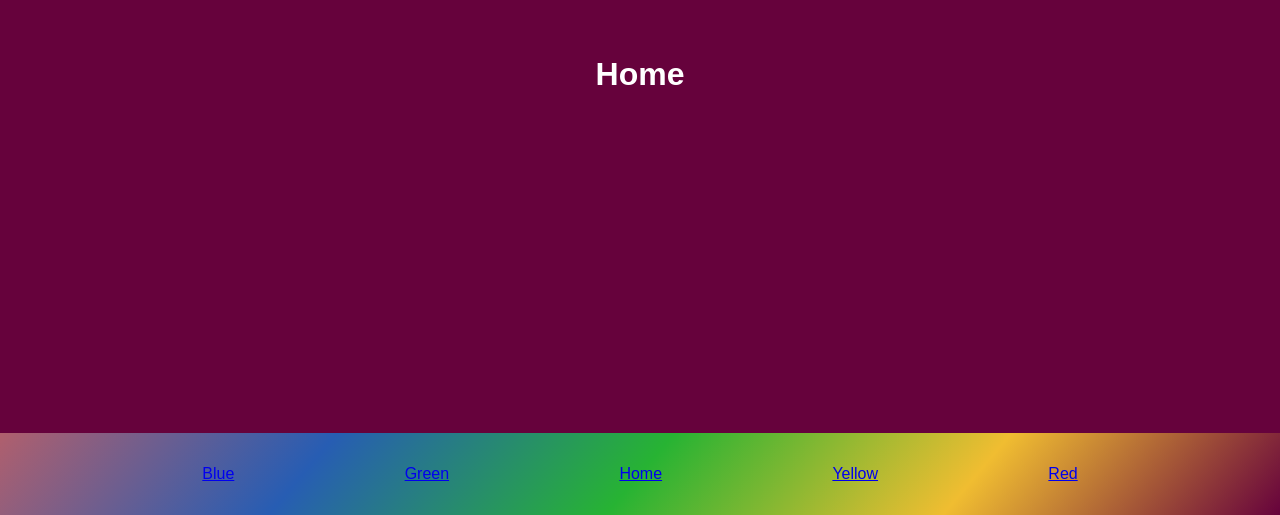
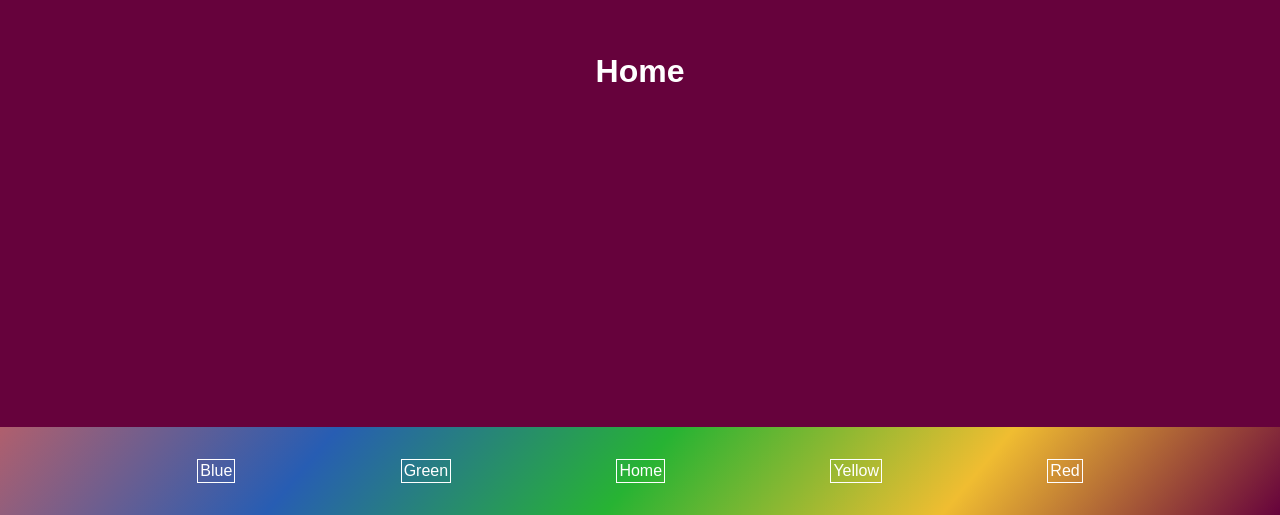
Before and after one commit to harrisgood/reactRoutesBlock28Workshop, a React (Vite) app: page / in a window 1280 px wide. Shown: the part 285-800 px from the top of the page. Built offline with nearby package versions, Linux system fonts and the light colour scheme.

Commit message:
little more styling

```diff
--- a/src/index.css
+++ b/src/index.css
@@ -18,6 +18,12 @@ body > div {
   padding: 2em;
   justify-content: space-evenly;
   background-image: linear-gradient(130deg, #b05f6d, #275db3, #27b333, #f0bd31, #66023c);
+}
+#navbar > a{
+  color: white;
+  border: 1.6px solid white;
+  text-decoration: none;
+  padding: 2px;
 }
 #main-section {
   flex-grow: 1;
```
